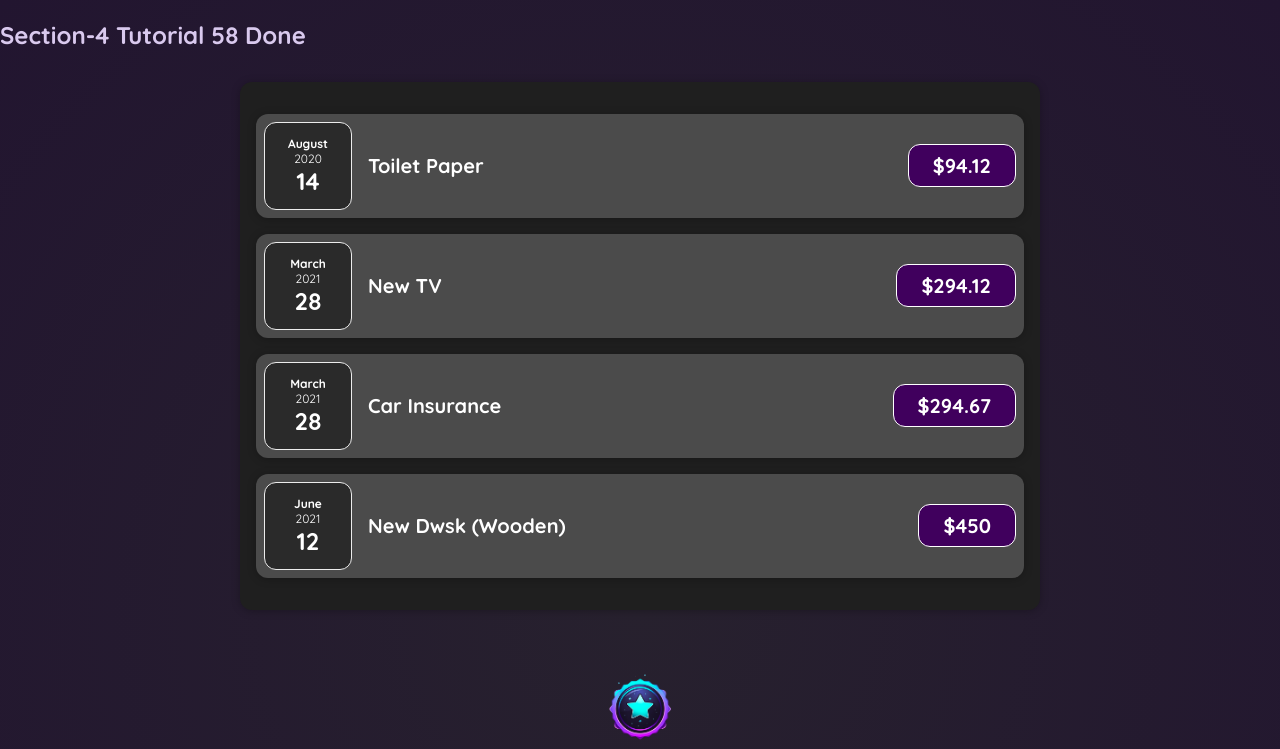
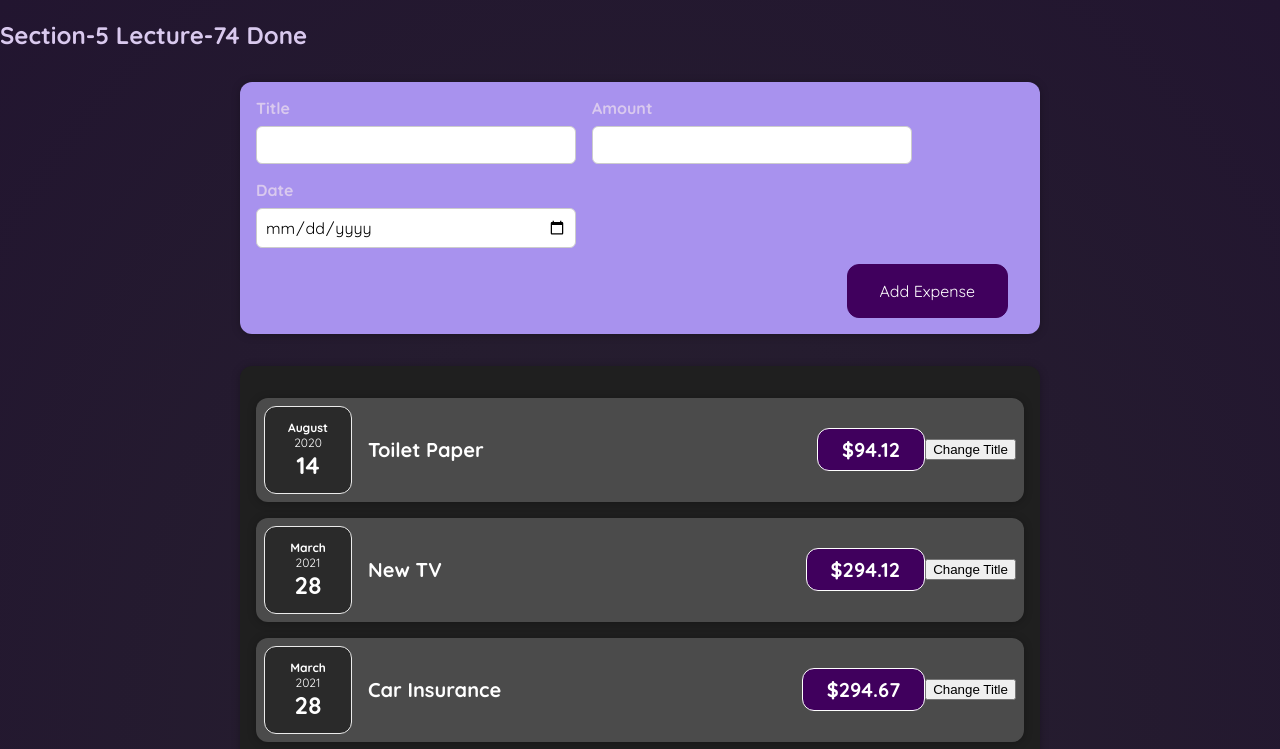
Before and after one commit to jsrasheduzzaman/react-project, a React (Create React App) app: page / in a window 1280 px wide. Shown: the top 749 px of the page. Built offline with nearby package versions, Linux system fonts and the light colour scheme.

Commit message:
apply expense form multiple states

```diff
--- a/src/App.js
+++ b/src/App.js
@@ -1,5 +1,6 @@
 import './App.css';
 import Expenses from './components/Expenses/Expenses';
+import ExpenseForm from './components/ExpenseForm/NewExpense';
 import Concept from './components/concepts/Concept';
 
 import componentsImage from './assets/images/components.png';
@@ -60,7 +61,8 @@
 
   return (
    <div>
-      <h2>Section-4 Tutorial 58 Done</h2>
+      <h2>Section-5 Lecture-74 Done</h2>
+      <ExpenseForm />
       <Expenses items={expenses} />
       <Concept concepts={concepts} />
    </div>
--- /dev/null
+++ b/src/components/ExpenseForm/ExpenseForm.css
@@ -0,0 +1,26 @@
+.new-expense__controls {
+  display: flex;
+  flex-wrap: wrap;
+  gap: 1rem;
+  margin-bottom: 1rem;
+  text-align: left;
+}
+
+.new-expense__control label {
+  font-weight: bold;
+  margin-bottom: 0.5rem;
+  display: block;
+}
+
+.new-expense__control input {
+  font: inherit;
+  padding: 0.5rem;
+  border-radius: 6px;
+  border: 1px solid #ccc;
+  width: 20rem;
+  max-width: 100%;
+}
+
+.new-expense__actions {
+  text-align: right;
+}
--- /dev/null
+++ b/src/components/ExpenseForm/ExpenseForm.js
@@ -0,0 +1,44 @@
+import React, {useState} from 'react';
+import './ExpenseForm.css';
+
+const ExpenseForm = () => {
+
+	const [enteredTitle, setEnteredTitle] = useState('');
+	const [enteredAmount, setEnteredAmount] = useState('');
+	const [enteredDate, setEnteredDate] = useState('');
+
+	const titleChangeHandler = (event) => {
+		setEnteredTitle(event.target.value);
+	}
+
+	const amountChageHandker = event => {
+		setEnteredAmount(event.target.value);
+	}
+
+	const dateChageHandker = event => {
+		setEnteredDate(event.target.value);
+	}
+
+	return(
+		<form>
+			<div className="new-expense__controls">
+				<div className="new-expense__control">
+					<label>Title</label>
+					<input type="text" onChange={titleChangeHandler} />
+				</div>
+				<div className="new-expense__control">
+					<label>Amount</label>
+					<input type="number" min="0.01" step="0.01" onChange={amountChageHandker} />
+				</div>
+				<div className="new-expense__control">
+					<label>Date</label>
+					<input type="date" min="2019-01-01" max="2023-12-31" onChange={dateChageHandker} />
+				</div>
+			</div>
+			<div className="new-expense__actions">
+				<button type="submit">Add Expense</button>
+			</div>
+		</form>
+	);
+}
+export default ExpenseForm;
--- /dev/null
+++ b/src/components/ExpenseForm/NewExpense.css
@@ -0,0 +1,38 @@
+.new-expense {
+  background-color: #a892ee;
+  padding: 1rem;
+  margin: 2rem auto;
+  width: 50rem;
+  max-width: 95%;
+  border-radius: 12px;
+  text-align: center;
+  box-shadow: 0 1px 8px rgba(0, 0, 0, 0.25);
+}
+
+.new-expense button {
+  font: inherit;
+  cursor: pointer;
+  padding: 1rem 2rem;
+  border: 1px solid #40005d;
+  background-color: #40005d;
+  color: white;
+  border-radius: 12px;
+  margin-right: 1rem;
+}
+
+.new-expense button:hover,
+.new-expense button:active {
+  background-color: #510674;
+  border-color: #510674;
+}
+
+.new-expense button.alternative {
+  color: #220131;
+  border-color: transparent;
+  background-color: transparent;
+}
+
+.new-expense button.alternative:hover,
+.new-expense button.alternative:active {
+  background-color: #ddb3f8;
+}
--- /dev/null
+++ b/src/components/ExpenseForm/NewExpense.js
@@ -0,0 +1,12 @@
+import ExpenseForm from './ExpenseForm';
+import './NewExpense.css';
+
+const NewExpense = () => {
+	return(
+		<div className="new-expense">
+			<ExpenseForm />
+		</div>
+	);
+}
+
+export default NewExpense;
--- a/src/components/Expenses/ExpenseItem.js
+++ b/src/components/Expenses/ExpenseItem.js
@@ -1,14 +1,25 @@
+import React, { useState } from 'react';
+
 import Card from '../UI/Card';
 import ExpenseDate from './ExpenseDate';
 import './ExpenseItem.css';
 function ExpenseItem(props) {
+
+	const [title, setTitle] = useState(props.title);
+
+	const clickHandler = () => {
+		setTitle('Updated!');
+		console.log(title);
+	}
+
 	return(
 		<Card className="expense-item">
 			<ExpenseDate date={props.date} />
 			<div className="expense-item__description">
-				<h2>{props.title}</h2>
+				<h2>{title}</h2>
 				<div className="expense-item__price">${props.amount}</div>
 			</div>
+			<button onClick={clickHandler}> Change Title</button>
 		</Card>
 	);
 }
```
